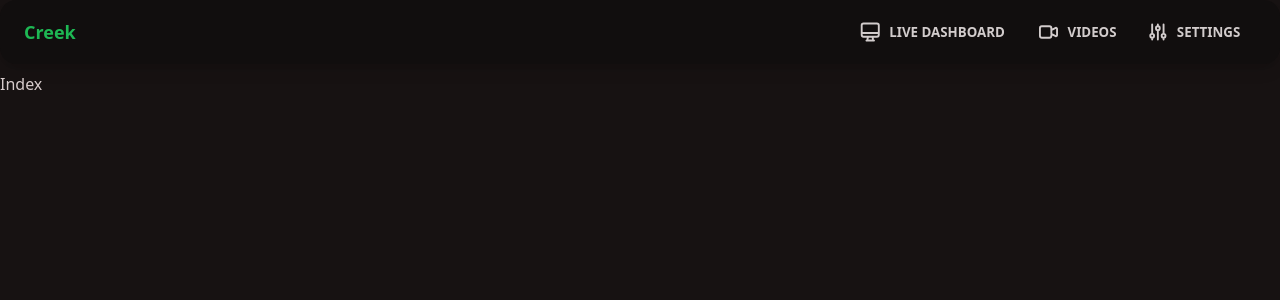
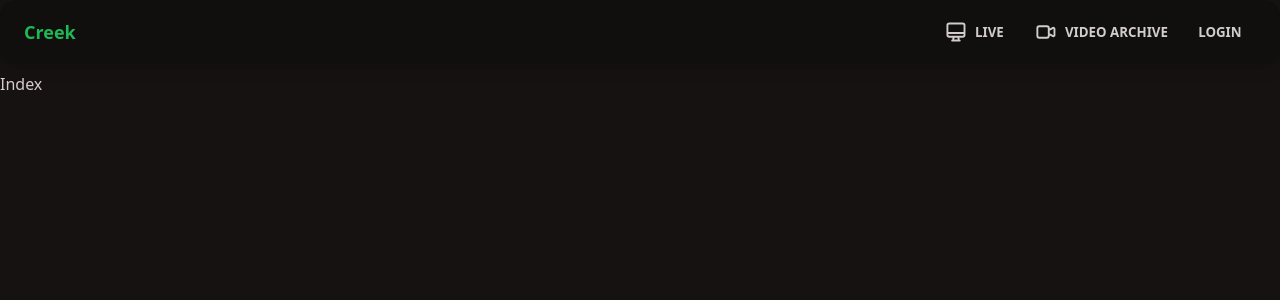
Before and after one commit to CS-5/creek, a Next.js app: page / in a window 1280 px wide. Shown: the top 300 px of the page. Built offline with nearby package versions, Linux system fonts and the light colour scheme.

Commit message:
Add login button

```diff
--- a/components/navigation/Public.tsx
+++ b/components/navigation/Public.tsx
@@ -1,7 +1,10 @@
+import { useAuth0 } from "@auth0/auth0-react";
 import Link from "next/link";
 import { FunctionComponent } from "react";
 
 const Navbar: FunctionComponent = () => {
+  const { loginWithRedirect } = useAuth0();
+
   return (
     <div className="navbar mb-2 shadow-lg bg-neutral text-neutral-content rounded-box">
       <div className="flex-1 px-2 mx-2">
@@ -47,7 +50,12 @@ const Navbar: FunctionComponent = () => {
               Video Archive
             </button>
           </Link>
-          <button className="btn btn-ghost btn-sm rounded-btn">Login</button>
+          <button
+            onClick={loginWithRedirect}
+            className="btn btn-ghost btn-sm rounded-btn"
+          >
+            Login
+          </button>
         </div>
       </div>
     </div>
--- a/pages/_app.tsx
+++ b/pages/_app.tsx
@@ -2,10 +2,13 @@ import "../styles/globals.css";
 import { AppProps } from "next/app";
 import Head from "next/head";
 import AuthenticatedNavbar from "../components/navigation/Authenticated";
+import PublicNavbar from "../components/navigation/Public";
 import { ReactNode } from "react";
-import { Auth0Provider } from "@auth0/auth0-react";
+import { Auth0Provider, useAuth0 } from "@auth0/auth0-react";
 
 export default function App({ Component, pageProps }: AppProps): ReactNode {
+  const { isAuthenticated } = useAuth0();
+
   return (
     <Auth0Provider
       domain={process.env.AUTH0_DOMAIN ?? ""}
@@ -17,7 +20,7 @@ export default function App({ Component, pageProps }: AppProps): ReactNode {
           <title>Creek</title>
           <meta property="og:title" content="Creek" key="title" />
         </Head>
-        <AuthenticatedNavbar />
+        {isAuthenticated ? <AuthenticatedNavbar /> : <PublicNavbar />}
         <Component {...pageProps} />
       </div>
     </Auth0Provider>
```
